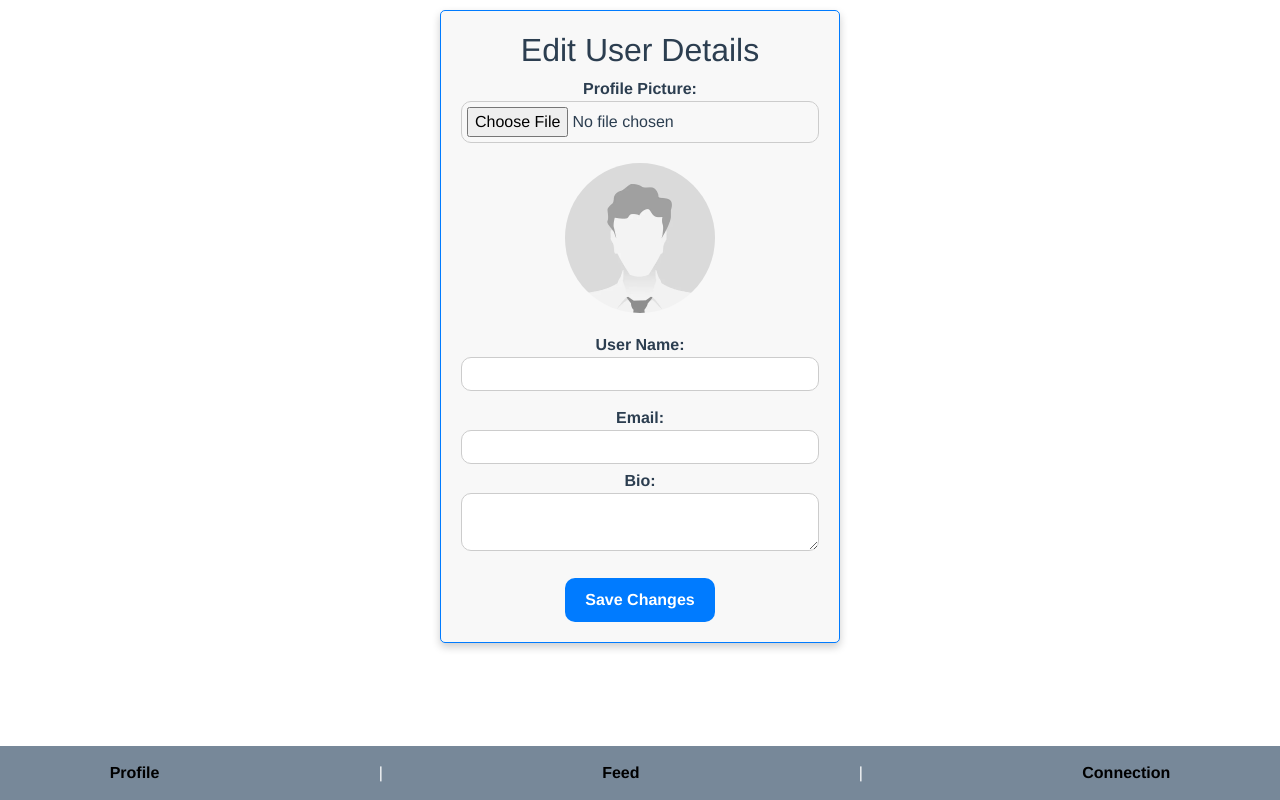
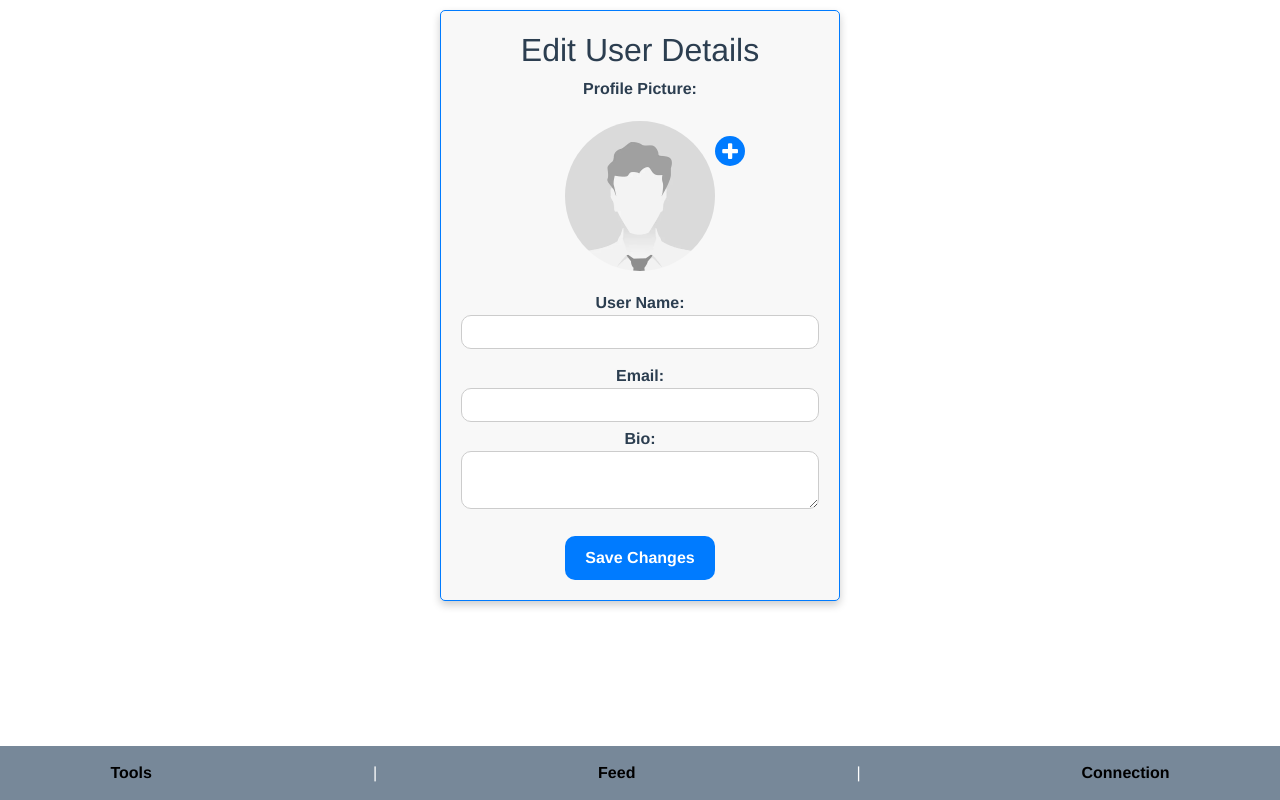
Before and after one commit to bhathiknk/socialmedia-webapp, a Vue app: page /UserDetailEdit in a window 1280 px wide. Built offline with nearby package versions, Linux system fonts and the light colour scheme.

Commit message:
user details edit profile update button create and navigation bar Profile to Tools name changed

```diff
--- a/src/App.vue
+++ b/src/App.vue
@@ -1,7 +1,7 @@
 <template>
     <nav class="custom-navbar">
         <div class="navbar-content">
-            <router-link to="/">Profile</router-link> |
+            <router-link to="/">Tools</router-link> |
             <router-link to="/feed">Feed</router-link> |
             <router-link to="/connection">Connection</router-link>
         </div>
--- a/src/components/ProfileCom/UserDetailEdit.vue
+++ b/src/components/ProfileCom/UserDetailEdit.vue
@@ -4,10 +4,14 @@
         <form @submit.prevent="submitForm">
             <div class="form-group">
                 <label for="profile-picture">Profile Picture:</label>
-                <input type="file" id="profile-picture" @change="updateProfilePicture" />
                 <div class="profile-picture-container">
                     <img :src="editedUser.profileImageUrl" alt="Profile Picture" />
+                    <!-- Use Font Awesome for the plus icon -->
+                    <button @click="selectProfilePicture" class="plus-button">
+                        <i class="fa fa-plus"></i>
+                    </button>
                 </div>
+                <input type="file" id="profile-picture" @change="updateProfilePicture" style="display: none" />
             </div>
             <div class="form-group">
                 <label for="user-name">User Name:</label>
@@ -39,24 +43,29 @@ export default {
         };
     },
     methods: {
-        /*updateProfilePicture(event) {
+        selectProfilePicture() {
+            // Trigger the hidden input field for selecting a profile picture
+            const input = this.$el.querySelector('#profile-picture');
+            input.click();
+        },
+        /*  updateProfilePicture(event) {
             // Handle profile picture upload and update editedUser.profilePicture
             // You can use FileReader API to display the selected image preview
             // Example:
-            // const file = event.target.files[0];
-            // const reader = new FileReader();
-            // reader.onload = (e) => {
-            //   this.editedUser.profilePicture = e.target.result;
-            // };
-            // reader.readAsDataURL(file);
+            const file = event.target.files[0];
+            const reader = new FileReader();
+            reader.onload = (e) => {
+                this.editedUser.profileImageUrl = e.target.result;
+            };
+            reader.readAsDataURL(file);
         },
         submitForm() {
             // You can perform form validation here and save changes to the backend if required
             // For this example, we will just log the edited user data
             console.log('Edited User Data:', this.editedUser);
-        }
 
-    */}
+    }*/
+    }
 };
 </script>
 
@@ -116,4 +125,22 @@ button {
     font-weight: bold;
     margin-top: 15px; /* Add space above the button */
 }
+.plus-button {
+    background-color: #007bff;
+    color: #fff;
+    padding: 1px;
+    border: none;
+    border-radius: 50%;
+    cursor: pointer;
+    font-size: 20px;
+    position: absolute;
+    margin-right: 200%;
+    width: 30px;
+    height: 30px;
+}
+
+/* Style the "plus" button on hover */
+.plus-button:hover {
+    background-color: #0056b3;
+}
 </style>
```
